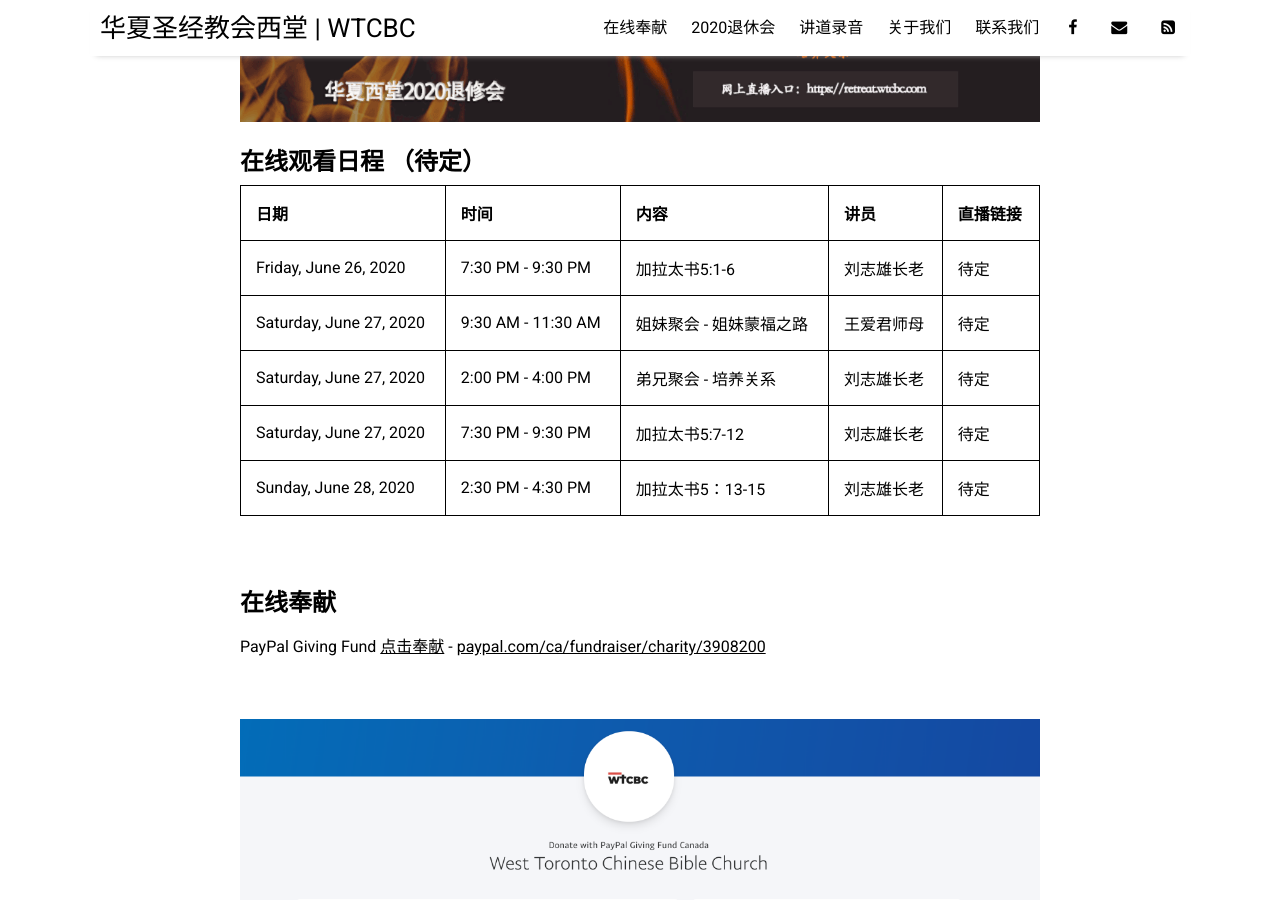
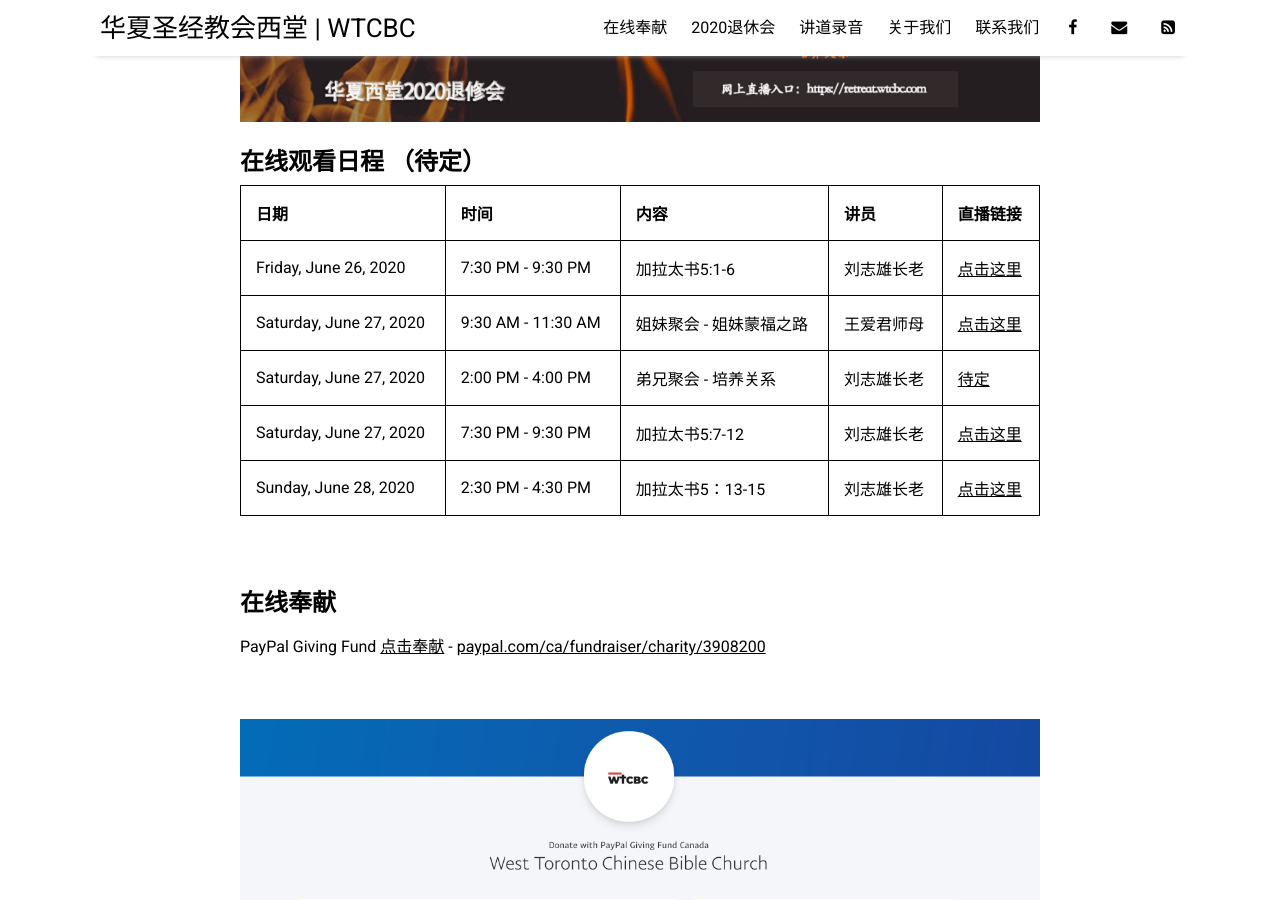
Before and after one commit to wtcbc/wtcbc.github.io, a Jekyll site: the page built from _posts/2020-05-26-retreat2020.md, in a window 1280 px wide and 900 px high, scrolled down 346 px. Built offline with Jekyll 4.4.1, drawn with Linux system fonts in a browser that asks for light colours; nearby versions of some CDN libraries.

Commit message:
add fb live link

```diff
--- a/_posts/2020-05-26-retreat2020.md
+++ b/_posts/2020-05-26-retreat2020.md
@@ -11,11 +11,11 @@
 
 | 日期                    | 时间               | 内容                    | 讲员       | 直播链接 |
 | --------------------------------- | -------------------------| ---------------------------------- | ---------- | ---------------- |
-| Friday, June 26, 2020   | 7:30 PM - 9:30 PM  | 加拉太书5:1-6           | 刘志雄长老 | 待定     |
-| Saturday, June 27, 2020 | 9:30 AM - 11:30 AM | 姐妹聚会 - 姐妹蒙福之路 | 王爱君师母       | 待定     |
-| Saturday, June 27, 2020 | 2:00 PM - 4:00 PM  | 弟兄聚会 - 培养关系     | 刘志雄长老       | 待定     |
-| Saturday, June 27, 2020 | 7:30 PM - 9:30 PM  | 加拉太书5:7-12          | 刘志雄长老 | 待定     |
-| Sunday, June 28, 2020   | 2:30 PM - 4:30 PM  | 加拉太书5：13-15        | 刘志雄长老 | 待定     |
+| Friday, June 26, 2020   | 7:30 PM - 9:30 PM  | 加拉太书5:1-6           | 刘志雄长老 | [点击这里](https://www.facebook.com/westcbc/live)     |
+| Saturday, June 27, 2020 | 9:30 AM - 11:30 AM | 姐妹聚会 - 姐妹蒙福之路 | 王爱君师母       | [点击这里](https://www.facebook.com/westcbc/live)     |
+| Saturday, June 27, 2020 | 2:00 PM - 4:00 PM  | 弟兄聚会 - 培养关系     | 刘志雄长老       | [待定](https://www.facebook.com/westcbc/live)     |
+| Saturday, June 27, 2020 | 7:30 PM - 9:30 PM  | 加拉太书5:7-12          | 刘志雄长老 | [点击这里](https://www.facebook.com/westcbc/live)     |
+| Sunday, June 28, 2020   | 2:30 PM - 4:30 PM  | 加拉太书5：13-15        | 刘志雄长老 | [点击这里](https://www.facebook.com/westcbc/live)     |
 
 
 <br/>
```
